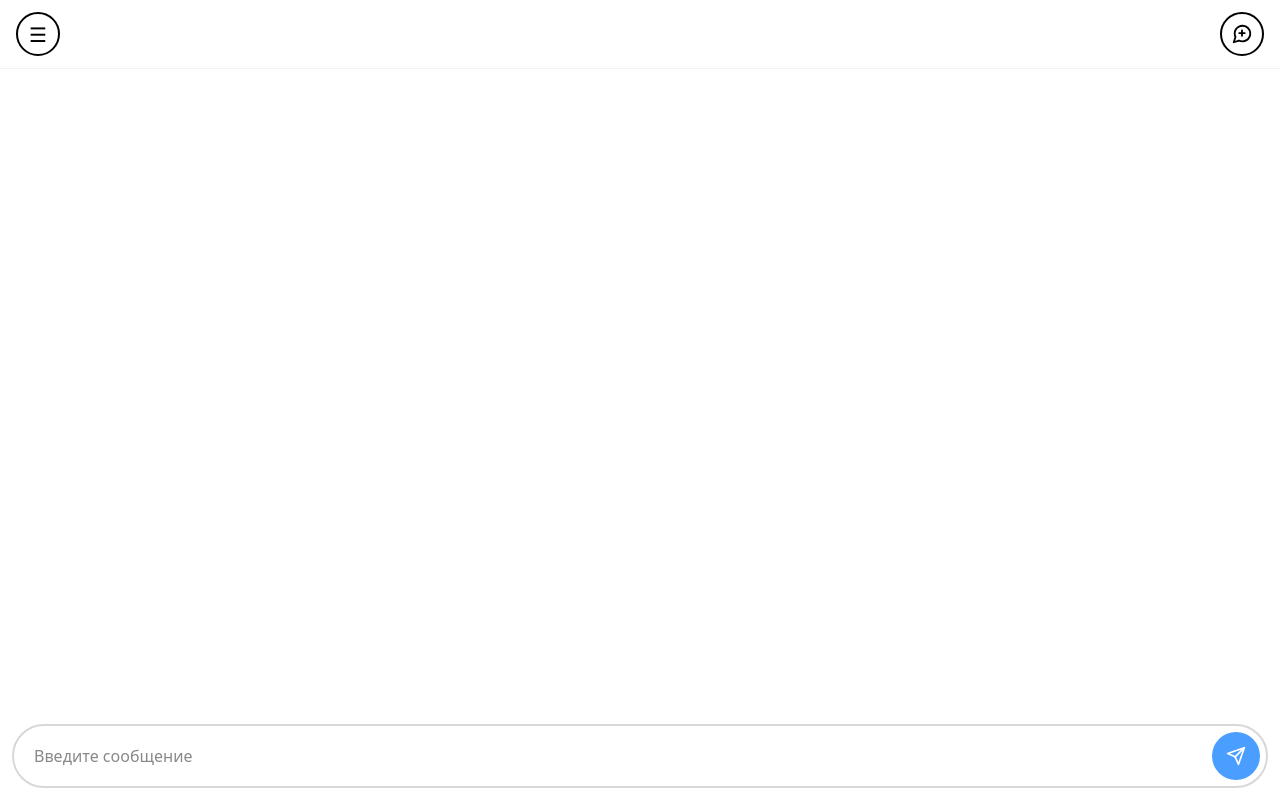
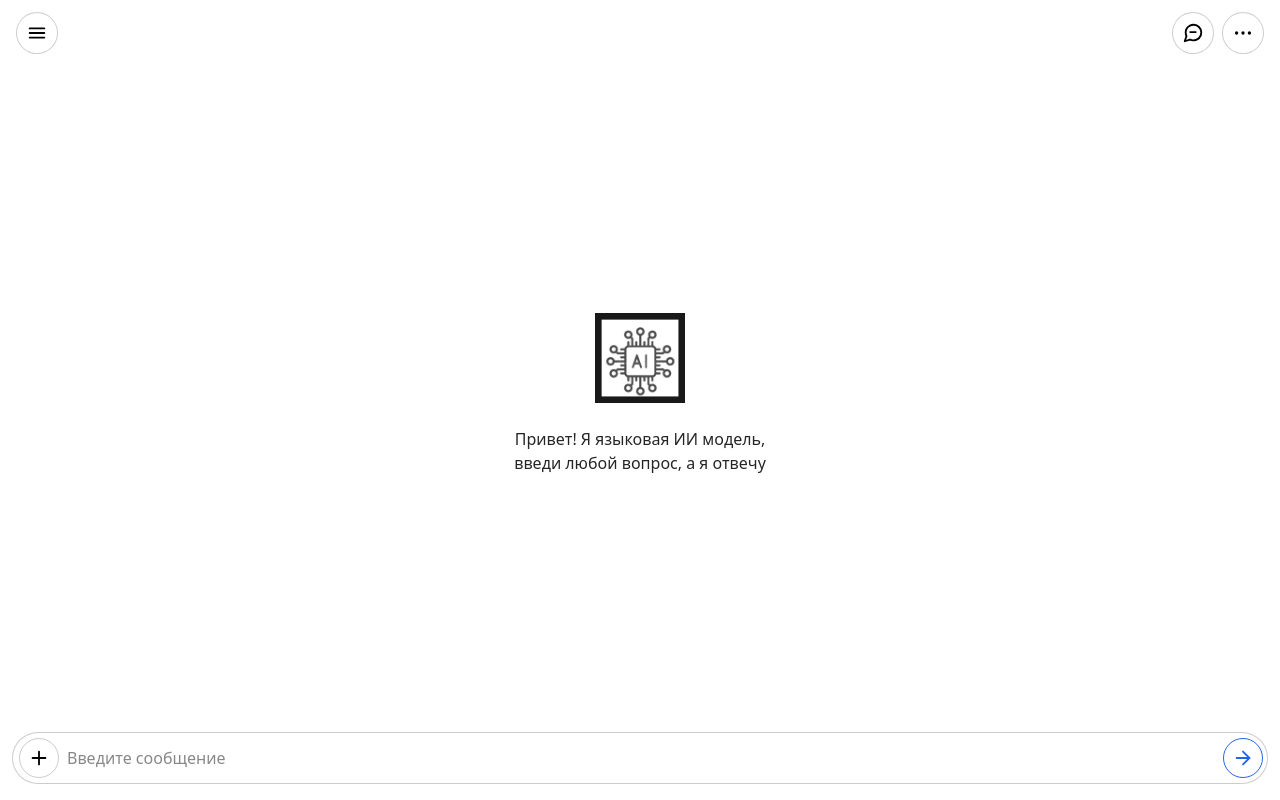
Before and after one commit to ttfakeidtert-glitch/my-ai, a plain HTML site: page index.html in a window 1280 px wide. Drawn offline with Linux system fonts and the light colour scheme.

Commit message:
redesign: welcome screen, blur, capsule header

```diff
--- a/index.html
+++ b/index.html
@@ -2,17 +2,15 @@
 <html lang="ru">
 <head>
   <meta charset="UTF-8">
-  <meta name="viewport" content="width=device-width, initial-scale=1.0">
+  <meta name="viewport" content="width=device-width, initial-scale=1.0, viewport-fit=cover">
   <title>Мой ИИ</title>
   <link rel="manifest" href="manifest.json">
   <link rel="stylesheet" href="style.css">
 </head>
 <body class="light">
 
-  <!-- ЗАТЕМНЕНИЕ -->
   <div id="overlay" class="overlay"></div>
 
-  <!-- БОКОВОЕ МЕНЮ -->
   <div id="sidebar" class="sidebar">
     <button id="new-chat" class="new-chat">+ Новый чат</button>
     <div id="chat-list" class="chat-list"></div>
@@ -21,7 +19,6 @@
     </div>
   </div>
 
-  <!-- ЭКРАН НАСТРОЕК -->
   <div id="settings-screen" class="settings-screen hidden">
     <div class="settings-header">
       <button id="back-btn" class="back-btn">←</button>
@@ -38,28 +35,51 @@
     </div>
   </div>
 
-  <!-- ШАПКА -->
   <header>
-    <button id="menu-btn" class="icon-btn" aria-label="Меню">☰</button>
-    <button id="new-chat-top" class="icon-btn" aria-label="Новый чат">
-      <svg viewBox="0 0 24 24" width="22" height="22" fill="none" stroke="currentColor" stroke-width="2" stroke-linecap="round" stroke-linejoin="round">
-        <path d="M21 11.5a8.38 8.38 0 0 1-.9 3.8 8.5 8.5 0 0 1-7.6 4.7 8.38 8.38 0 0 1-3.8-.9L3 21l1.9-5.7a8.38 8.38 0 0 1-.9-3.8 8.5 8.5 0 0 1 4.7-7.6 8.38 8.38 0 0 1 3.8-.9h.5a8.48 8.48 0 0 1 8 8v.5z"/>
-        <line x1="12" y1="8" x2="12" y2="14"/>
-        <line x1="9" y1="11" x2="15" y2="11"/>
+    <button id="menu-btn" class="icon-btn" aria-label="Меню">
+      <svg viewBox="0 0 24 24" width="22" height="22" fill="none" stroke="currentColor" stroke-width="2" stroke-linecap="round">
+        <line x1="4" y1="7" x2="20" y2="7"/>
+        <line x1="4" y1="12" x2="20" y2="12"/>
+        <line x1="4" y1="17" x2="20" y2="17"/>
       </svg>
     </button>
+    <div class="header-right">
+      <button id="new-chat-top" class="icon-btn" aria-label="Новый чат">
+        <svg viewBox="0 0 24 24" width="22" height="22" fill="none" stroke="currentColor" stroke-width="2" stroke-linecap="round" stroke-linejoin="round">
+          <path d="M21 11.5a8.38 8.38 0 0 1-.9 3.8 8.5 8.5 0 0 1-7.6 4.7 8.38 8.38 0 0 1-3.8-.9L3 21l1.9-5.7a8.38 8.38 0 0 1-.9-3.8 8.5 8.5 0 0 1 4.7-7.6 8.38 8.38 0 0 1 3.8-.9h.5a8.48 8.48 0 0 1 8 8v.5z"/>
+          <line x1="9" y1="11" x2="15" y2="11"/>
+        </svg>
+      </button>
+      <button id="more-btn" class="icon-btn" aria-label="Ещё">
+        <svg viewBox="0 0 24 24" width="22" height="22" fill="currentColor">
+          <circle cx="5" cy="12" r="1.8"/>
+          <circle cx="12" cy="12" r="1.8"/>
+          <circle cx="19" cy="12" r="1.8"/>
+        </svg>
+      </button>
+    </div>
   </header>
 
-  <!-- ЧАТ -->
-  <div id="chat"></div>
+  <main>
+    <div id="chat"></div>
+    <div id="welcome" class="welcome">
+      <img src="icon-192.png" alt="AI" class="welcome-logo">
+      <p class="welcome-text">Привет! Я языковая ИИ модель,<br>введи любой вопрос, а я отвечу</p>
+    </div>
+  </main>
 
-  <!-- ПОЛЕ ВВОДА -->
   <div class="input-bar">
+    <button id="attach-btn" class="circle-btn" aria-label="Прикрепить">
+      <svg viewBox="0 0 24 24" width="22" height="22" fill="none" stroke="currentColor" stroke-width="2" stroke-linecap="round">
+        <line x1="12" y1="5" x2="12" y2="19"/>
+        <line x1="5" y1="12" x2="19" y2="12"/>
+      </svg>
+    </button>
     <input id="msg" placeholder="Введите сообщение" autocomplete="off">
-    <button id="send" aria-label="Отправить">
-      <svg viewBox="0 0 24 24" width="20" height="20" fill="none" stroke="currentColor" stroke-width="2" stroke-linecap="round" stroke-linejoin="round">
-        <line x1="22" y1="2" x2="11" y2="13"/>
-        <polygon points="22 2 15 22 11 13 2 9 22 2"/>
+    <button id="send" class="circle-btn" aria-label="Отправить">
+      <svg viewBox="0 0 24 24" width="22" height="22" fill="none" stroke="currentColor" stroke-width="2" stroke-linecap="round" stroke-linejoin="round">
+        <line x1="5" y1="12" x2="19" y2="12"/>
+        <polyline points="12 5 19 12 12 19"/>
       </svg>
     </button>
   </div>
--- a/style.css
+++ b/style.css
@@ -6,13 +6,12 @@
   --text: #ffffff;
   --text-dim: #888;
   --border: #333;
+  --border-soft: rgba(255,255,255,0.08);
   --accent: #2563eb;
   --bubble-ai: #2a2a2a;
   --bubble-ai-text: #ffffff;
-  --header-bg: rgba(15, 15, 15, 0.7);
-  --input-bg: rgba(15, 15, 15, 0.7);
-  --sidebar-bg: rgba(15, 15, 15, 0.9);
-  --border-soft: rgba(255, 255, 255, 0.05);
+  --glass-bg: rgba(15,15,15,0.6);
+  --btn-border: rgba(255,255,255,0.25);
 }
 
 body.light {
@@ -22,21 +21,18 @@ body.light {
   --text: #000000;
   --text-dim: #888;
   --border: #d8d8d8;
+  --border-soft: rgba(0,0,0,0.06);
   --accent: #2563eb;
   --bubble-ai: #f0f0f0;
   --bubble-ai-text: #000000;
-  --header-bg: rgba(255, 255, 255, 0.7);
-  --input-bg: rgba(255, 255, 255, 0.7);
-  --sidebar-bg: rgba(255, 255, 255, 0.9);
-  --border-soft: rgba(0, 0, 0, 0.05);
+  --glass-bg: rgba(255,255,255,0.6);
+  --btn-border: rgba(0,0,0,0.2);
 }
 
 /* ===== ОСНОВНОЕ ===== */
-* { margin:0; padding:0; box-sizing:border-box; font-family:system-ui,-apple-system,sans-serif; }
+* { margin:0; padding:0; box-sizing:border-box; font-family:system-ui,-apple-system,sans-serif; -webkit-tap-highlight-color:transparent; }
 
-html, body {
-  height: 100%;
-}
+html, body { height:100%; }
 
 body {
   background: var(--bg);
@@ -51,25 +47,29 @@ body {
 /* ===== ШАПКА ===== */
 header {
   padding: 12px 16px;
-  background: var(--header-bg);
-  backdrop-filter: blur(20px);
-  -webkit-backdrop-filter: blur(20px);
   display: flex;
   align-items: center;
   justify-content: space-between;
-  border-bottom: 1px solid var(--border-soft);
   z-index: 10;
   flex-shrink: 0;
+  position: relative;
+}
+
+.header-right {
+  display: flex;
+  gap: 8px;
+  align-items: center;
 }
 
 .icon-btn {
-  width: 44px;
-  height: 44px;
+  width: 42px;
+  height: 42px;
   border-radius: 50%;
-  border: 2px solid var(--text);
-  background: transparent;
+  border: 1.5px solid var(--btn-border);
+  background: var(--glass-bg);
+  backdrop-filter: blur(16px);
+  -webkit-backdrop-filter: blur(16px);
   color: var(--text);
-  font-size: 20px;
   display: flex;
   align-items: center;
   justify-content: center;
@@ -79,15 +79,62 @@ header {
 }
 
 .icon-btn:active {
-  transform: scale(0.92);
+  transform: scale(0.9);
   background: var(--bg-3);
+}
+
+/* ===== MAIN ===== */
+main {
+  flex: 1;
+  overflow: hidden;
+  position: relative;
+  min-height: 0;
+}
+
+/* ===== WELCOME ===== */
+.welcome {
+  position: absolute;
+  top: 50%;
+  left: 50%;
+  transform: translate(-50%, -50%);
+  display: flex;
+  flex-direction: column;
+  align-items: center;
+  text-align: center;
+  padding: 0 24px;
+  width: 100%;
+  max-width: 400px;
+  transition: opacity 0.3s;
+  pointer-events: none;
+}
+
+.welcome.hidden {
+  opacity: 0;
+}
+
+.welcome-logo {
+  width: 90px;
+  height: 90px;
+  margin-bottom: 24px;
+  opacity: 0.9;
+}
+
+body:not(.light) .welcome-logo {
+  filter: invert(1);
+}
+
+.welcome-text {
+  font-size: 16px;
+  line-height: 1.5;
+  color: var(--text);
+  opacity: 0.85;
 }
 
 /* ===== ЧАТ ===== */
 #chat {
-  flex: 1;
+  height: 100%;
   overflow-y: auto;
-  padding: 20px 16px;
+  padding: 16px;
   display: flex;
   flex-direction: column;
   gap: 12px;
@@ -117,7 +164,7 @@ header {
   border-bottom-left-radius: 6px;
 }
 
-/* ===== ИНДИКАТОР "ПЕЧАТАЕТ" ===== */
+/* ===== ИНДИКАТОР ПЕЧАТАЕТ ===== */
 .typing {
   display: inline-flex;
   align-items: center;
@@ -163,14 +210,14 @@ header {
 
 /* ===== ПОЛЕ ВВОДА ===== */
 .input-bar {
-  margin: 12px;
-  padding: 6px 6px 6px 20px;
-  border: 2px solid var(--border);
+  margin: 10px 12px 16px;
+  padding: 4px 4px 4px 6px;
+  border: 1.5px solid var(--btn-border);
   border-radius: 32px;
   display: flex;
   align-items: center;
-  gap: 10px;
-  background: var(--input-bg);
+  gap: 8px;
+  background: var(--glass-bg);
   backdrop-filter: blur(20px);
   -webkit-backdrop-filter: blur(20px);
   transition: border-color 0.2s;
@@ -178,6 +225,31 @@ header {
 }
 
 .input-bar:focus-within {
+  border-color: var(--accent);
+}
+
+.circle-btn {
+  width: 40px;
+  height: 40px;
+  border-radius: 50%;
+  border: 1.5px solid var(--btn-border);
+  background: transparent;
+  color: var(--text);
+  display: flex;
+  align-items: center;
+  justify-content: center;
+  cursor: pointer;
+  transition: transform 0.15s, background 0.15s;
+  flex-shrink: 0;
+}
+
+.circle-btn:active {
+  transform: scale(0.9);
+  background: var(--bg-3);
+}
+
+#send {
+  color: var(--accent);
   border-color: var(--accent);
 }
 
@@ -194,35 +266,14 @@ header {
 
 #msg::placeholder { color: var(--text-dim); }
 
-#send {
-  width: 48px;
-  height: 48px;
-  border-radius: 50%;
-  border: none;
-  background: #4a9eff;
-  color: #ffffff;
-  display: flex;
-  align-items: center;
-  justify-content: center;
-  cursor: pointer;
-  transition: transform 0.15s, background 0.15s;
-  flex-shrink: 0;
-}
-
-#send:active {
-  transform: scale(0.9);
-  background: #2563eb;
-}
-
 /* ===== БОКОВОЕ МЕНЮ ===== */
 .sidebar {
   position: fixed;
-  top: 0;
-  left: 0;
+  top: 0; left: 0;
   width: 280px;
   max-width: 85vw;
   height: 100dvh;
-  background: var(--sidebar-bg);
+  background: var(--glass-bg);
   backdrop-filter: blur(30px);
   -webkit-backdrop-filter: blur(30px);
   border-right: 1px solid var(--border-soft);
@@ -284,7 +335,7 @@ header {
   position: fixed;
   top: 0; left: 0;
   width: 100%; height: 100%;
-  background: rgba(0, 0, 0, 0.3);
+  background: rgba(0,0,0,0.3);
   backdrop-filter: blur(4px);
   -webkit-backdrop-filter: blur(4px);
   opacity: 0;
@@ -295,7 +346,7 @@ header {
 
 .overlay.open { opacity: 1; pointer-events: auto; }
 
-/* ===== ЭКРАН НАСТРОЕК ===== */
+/* ===== НАСТРОЙКИ ===== */
 .settings-screen {
   position: fixed;
   top: 0; left: 0;
@@ -348,7 +399,7 @@ header {
   font-size: 16px;
 }
 
-/* ===== ПЕРЕКЛЮЧАТЕЛЬ ТЕМЫ ===== */
+/* ===== ПЕРЕКЛЮЧАТЕЛЬ ===== */
 .switch {
   position: relative;
   display: inline-block;
```
Also changed, not shown: 1 other file.
